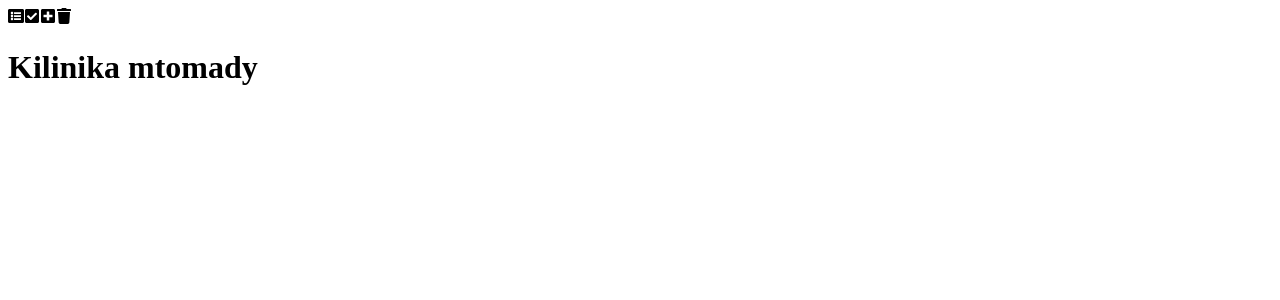
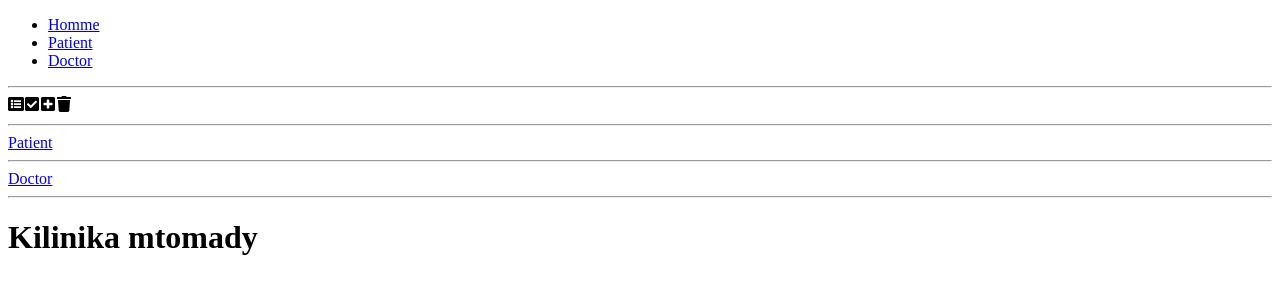
Before and after one commit to RFaly/TreatmentSelector_frontend, a React (Create React App) app: page / in a window 1280 px wide. Shown: the top 300 px of the page. Built offline with nearby package versions, Linux system fonts and the light colour scheme.

Commit message:
correct front

```diff
--- a/src/index.js
+++ b/src/index.js
@@ -1,15 +1,7 @@
 import ReactDOM from 'react-dom';
-import HomePage from './pages/HomePage/HomePage';
-import ListTreatmentCategory from './pages/ListTreatmentCategory/ListTreatmentCategory';
-
-import {BrowserRouter, Switch, Route} from 'react-router-dom'
+import App from './pages/App';
 
 ReactDOM.render(
-	<BrowserRouter>
-		<Switch>
-			<Route path="/" component={HomePage} />
-			<Route path="/patient" component={ListTreatmentCategory}/>
-		</Switch>
-	</BrowserRouter>,
+	<App />,
 	document.getElementById('root')
 )
--- /dev/null
+++ b/src/pages/App.js
@@ -0,0 +1,23 @@
+import React from 'react';
+import {BrowserRouter, Switch, Route} from 'react-router-dom'
+
+import HomePage from './HomePage/HomePage';
+import ListTreatmentCategory from './ListTreatmentCategory/ListTreatmentCategory';
+import SideBar from './SideBar/SideBar';
+
+class App extends React.Component {
+	render(){
+		return(
+			<BrowserRouter>
+				<SideBar />
+				<Switch>
+					<Route path="/patient" component={ListTreatmentCategory} />
+					<Route path="/doctor" component={HomePage} />
+					<Route path="/" component={HomePage} />
+				</Switch>
+			</BrowserRouter>
+		)
+	}
+}
+
+export default App
--- a/src/pages/HomePage/HomePage.js
+++ b/src/pages/HomePage/HomePage.js
@@ -1,5 +1,6 @@
 import React from 'react';
-import { FaListAlt, FaCheckSquare, FaPlusSquare, FaTrash} from 'react-icons/fa'
+import { FaListAlt, FaCheckSquare, FaPlusSquare, FaTrash} from 'react-icons/fa';
+import { NavLink } from 'react-router-dom';
 
 class HomePage extends React.Component {
 	render(){
@@ -10,7 +11,14 @@ class HomePage extends React.Component {
 				<FaPlusSquare />
 				<FaTrash />
 
+				<hr/>
+				<NavLink to="/patient">Patient</NavLink>
+				<hr/>
+				<NavLink to="/doctor">Doctor</NavLink>
+				<hr/>
+
 				<h1>Kilinika mtomady</h1>
+
 			</div>
 		)
 	}
--- a/src/pages/ListTreatmentCategory/Components/TreatmentCategory.js
+++ b/src/pages/ListTreatmentCategory/Components/TreatmentCategory.js
@@ -2,8 +2,11 @@ import React from 'react';
 import { FaListAlt } from 'react-icons/fa'
 
 const TreatmentCategory = ({name}) => {
-	<div>
-		<h2><FaListAlt />{name}</h2>
-	</div>
+	return(
+		<div>
+			<h2><FaListAlt />{name}</h2>
+		</div>
+	)
 }
+
 export default TreatmentCategory
--- a/src/pages/ListTreatmentCategory/ListTreatmentCategory.js
+++ b/src/pages/ListTreatmentCategory/ListTreatmentCategory.js
@@ -1,11 +1,13 @@
-import React from 'react';
+import React, { useState } from 'react';
 import TreatmentCategory from './Components/TreatmentCategory'
 
 const ListTreatmentCategory = () => {
-	<div>
-		<TreatmentCategory name={"Traitement 1"}/>
-		<TreatmentCategory name={"Traitement 2"}/>
-	</div>
+	return (
+		<div>
+			<TreatmentCategory name={"Traitement 1"} />
+			<TreatmentCategory name={"Traitement 2"} />
+		</div>
+	)
 }
 
 export default ListTreatmentCategory
--- /dev/null
+++ b/src/pages/SideBar/SideBar.js
@@ -0,0 +1,15 @@
+import React from 'react';
+import { NavLink } from 'react-router-dom';
+
+const SideBar = () => (
+	<div>
+		<ul>
+			<li><NavLink to="/">Homme</NavLink></li>
+			<li><NavLink to="/patient">Patient</NavLink></li>
+			<li><NavLink to="/doctor">Doctor</NavLink></li>
+		</ul>
+		<hr/>
+	</div>
+)
+
+export default SideBar
```
Also changed, not shown: src/pages/ListTreatment/ListTreatment.js (+16 -0 lines), 1 other file (tests, documents, lock files or other folders).
